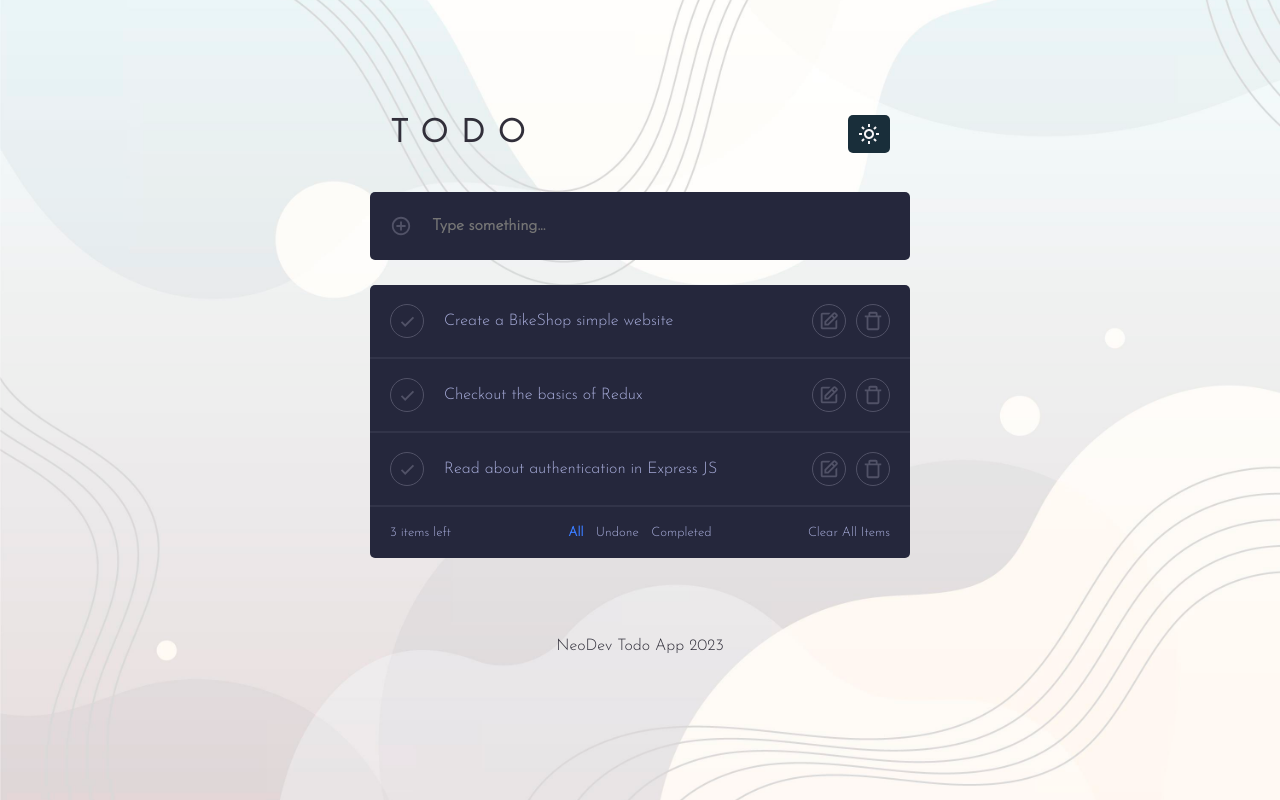
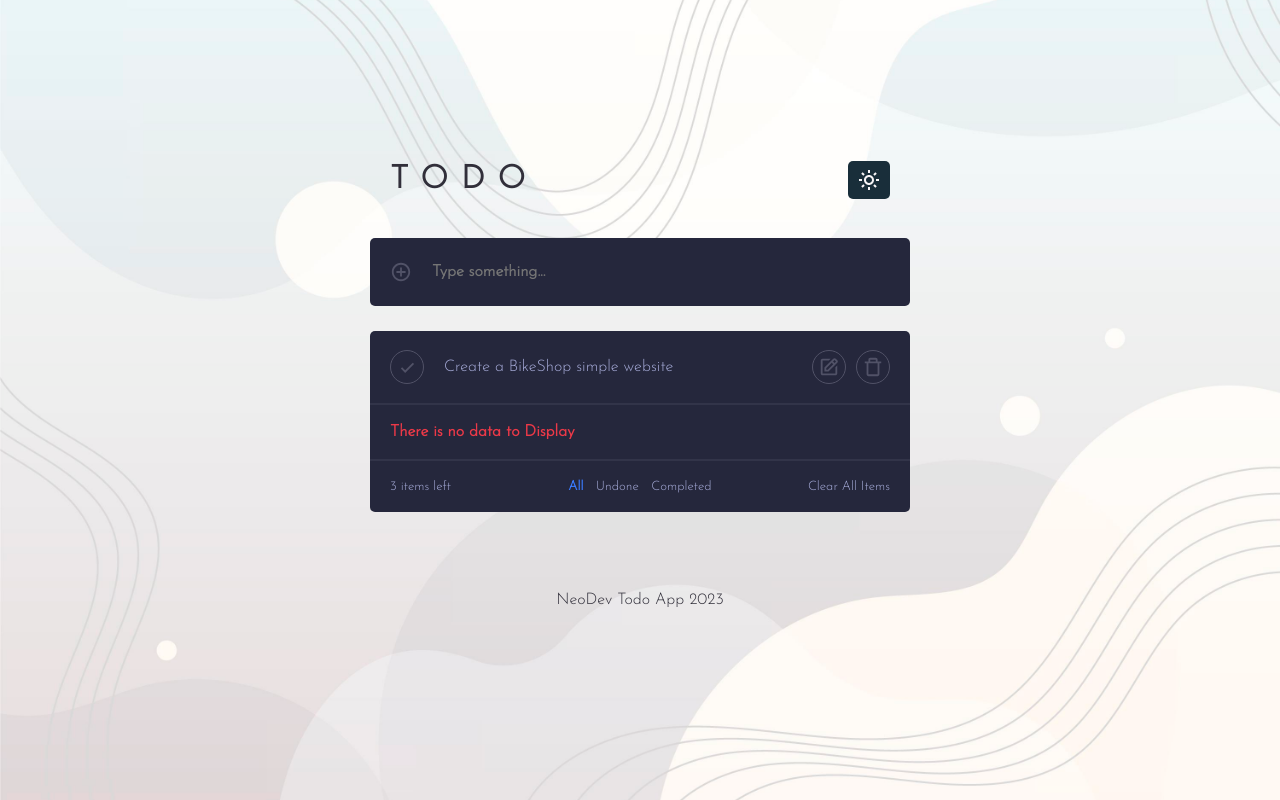
Before and after one commit to AlephOlortegui/react-todo, a React (Create React App) app: page / in a window 1280 px wide. Built offline with nearby package versions, Linux system fonts and the light colour scheme.

Commit message:
consuming data, Todo.js TodoList.js AlertMsg.js

```diff
--- /dev/null
+++ b/src/Comp/AlertMsg.js
@@ -0,0 +1,7 @@
+const AlertMsg = () =>  (
+  <li className='alert-message'>
+    There is no data to Display
+  </li>
+)
+
+export default AlertMsg
--- /dev/null
+++ b/src/Comp/TodoList.js
@@ -0,0 +1,14 @@
+import { BiCheck, BiEdit, BiTrashAlt } from "react-icons/bi"
+
+const TodoList = ({id, text, isChecked}) => {
+  return (
+    <li>
+      <button className="checkBtn btn btn-circle"><BiCheck /></button>
+      <p className="text">{text}</p>
+      <button className="editBtn btn btn-circle"><BiEdit /></button>
+      <button className="trashBtn btn btn-circle"><BiTrashAlt /></button>
+    </li>
+  )
+}
+
+export default TodoList
--- a/src/Comp/Todos.js
+++ b/src/Comp/Todos.js
@@ -1,6 +1,11 @@
+import { useContext } from "react";
 import { BiEdit,BiCheck,BiTrashAlt} from "react-icons/bi";
+import { TodoContext } from "../Context/TodoProvider";
+import TodoList from "./TodoList";
+import AlertMsg from "./AlertMsg";
 
 const Todos = () => {
+  const {todos} = useContext(TodoContext)
   return (
     <ul className="todos">
       <li>
@@ -9,18 +14,14 @@ const Todos = () => {
         <button className="editBtn btn btn-circle"><BiEdit /></button>
         <button className="trashBtn btn btn-circle"><BiTrashAlt /></button>
       </li>
-      <li>
-        <button className="checkBtn btn btn-circle"><BiCheck /></button>
-        <p className="text">Checkout the basics of Redux</p>
-        <button className="editBtn btn btn-circle"><BiEdit /></button>
-        <button className="trashBtn btn btn-circle"><BiTrashAlt /></button>
-      </li>
-      <li>
-        <button className="checkBtn btn btn-circle"><BiCheck /></button>
-        <p className="text">Read about authentication in Express JS</p>
-        <button className="editBtn btn btn-circle"><BiEdit /></button>
-        <button className="trashBtn btn btn-circle"><BiTrashAlt /></button>
-      </li>
+      {todos.length > 0 ? (
+          todos.map(todo => (
+            <TodoList key={todo.id} {...todo}/>
+          ))
+        ) : (
+          <AlertMsg />
+        )
+      }
     </ul>
   )
 }
```
